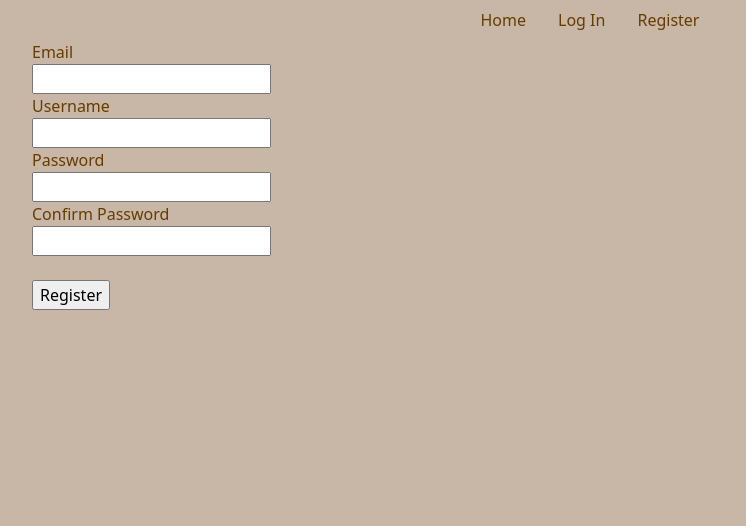
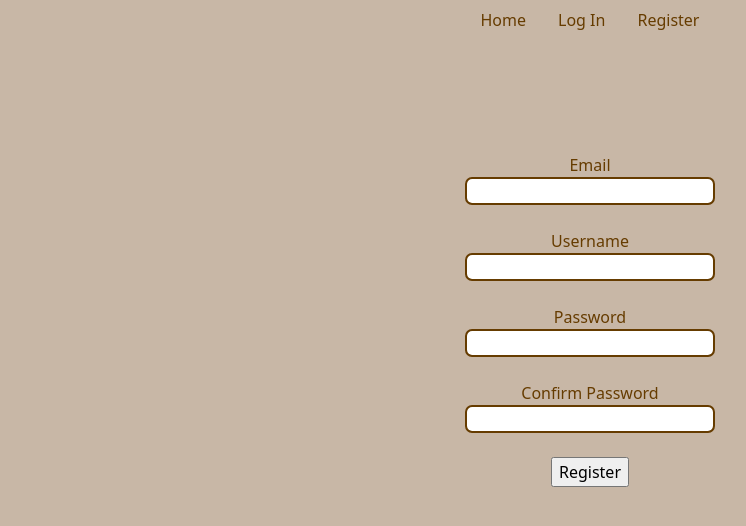
Before and after one commit to silvafabian/ez-calories, a Flask app: page /register in a window 1280 px wide. Shown: the top 526 px of the page, without its empty margins (50-796 px from the left). Run offline with Flask 2, Linux system fonts and the light colour scheme; some libraries are stand-ins or nearby versions.

Commit message:
done styling with login form

```diff
--- a/myapp/static/main.css
+++ b/myapp/static/main.css
@@ -22,9 +22,18 @@ a, a:hover,a:visited, a:focus {
   text-align: center;
 }
 
-.register-form {
+.register-form, .login-form {
   position: absolute;
   top: 40%;
   left: 50%;
   transform: translate(-50%, -50%);
+  text-align: center;
 }
+
+.form-control {
+  width: 250px;
+  height: auto;
+  padding: 0;
+  border: 2px solid #663C00;
+  border-radius: 7px;
+}
--- a/myapp/templates/register.html
+++ b/myapp/templates/register.html
@@ -3,12 +3,12 @@
 
 <form method="POST">
   {{form.hidden_tag()}}
-  <div>
-    {{form.email.label}}<br>{{form.email}}<br>
-    {{form.username.label}}<br>{{form.username}}<br>
-    {{form.password.label}}<br>{{form.password}}<br>
-    {{form.pass_confirm.label}}<br>{{form.pass_confirm}}<br>
-    <br>{{form.submit()}}
+  <div class="register-form">
+    {{form.email.label}}{{form.email(class_="form-control")}}<br>
+    {{form.username.label}}{{form.username(class_="form-control")}}<br>
+    {{form.password.label}}{{form.password(class_="form-control")}}<br>
+    {{form.pass_confirm.label}}{{form.pass_confirm(class_="form-control")}}<br>
+    {{form.submit()}}
   </div>
 </form>
 
```
Also changed, not shown: myapp/templates/login.html (+9 -11 lines).
